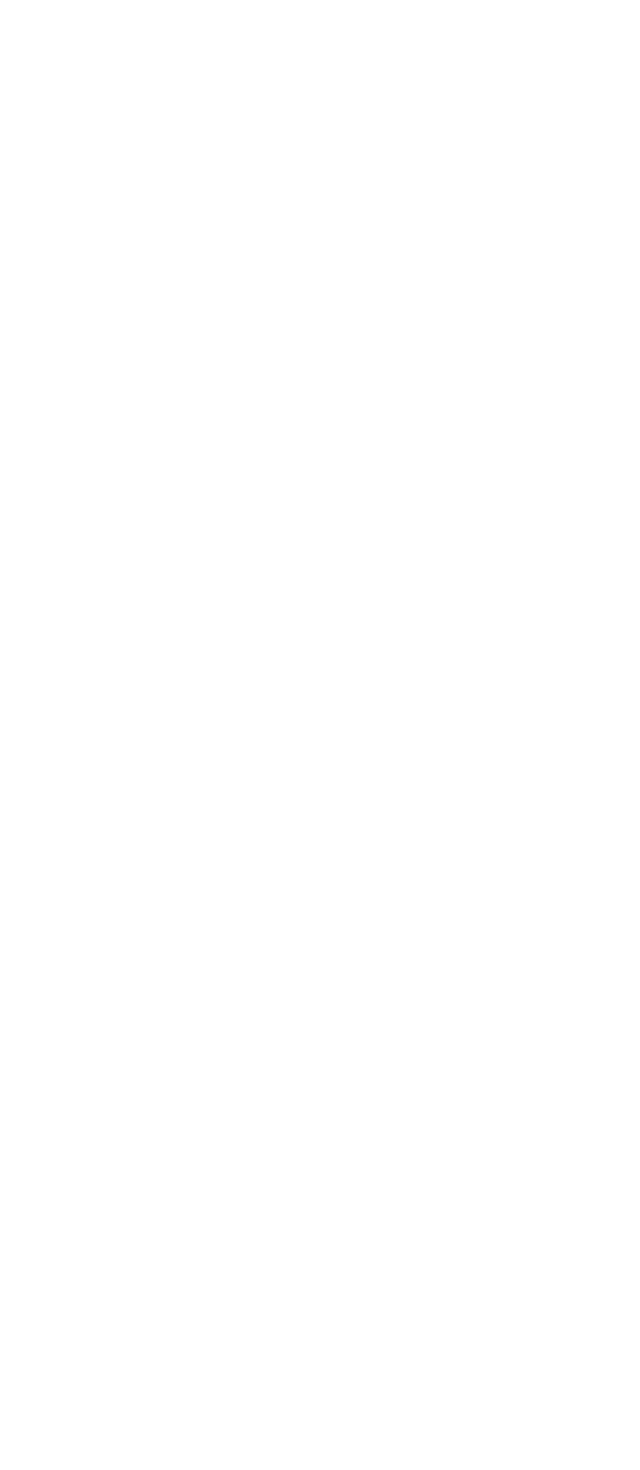
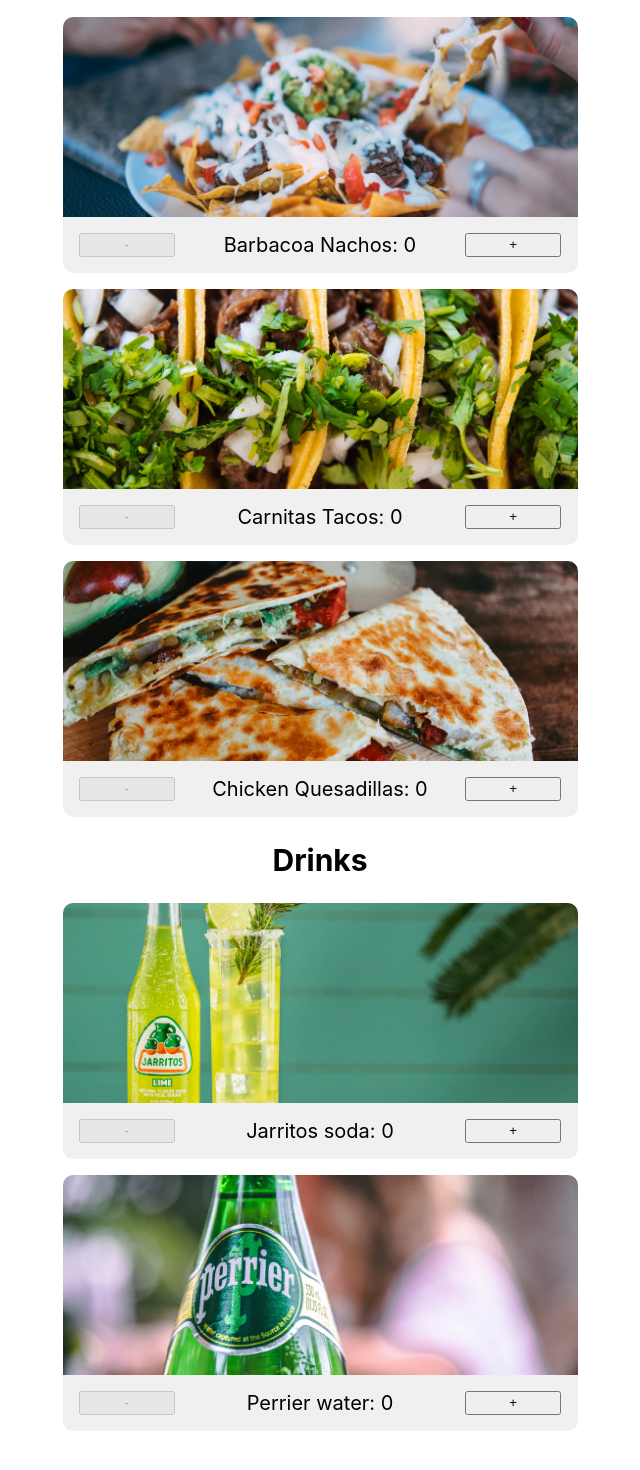
Before and after one commit to jql6/shopping-cart, a React (Create React App) app: page /menu in a window 1280 px wide. Shown: the part 278-1748 px from the top of the page, without its empty margins (320-960 px from the left). Before the commit the page ends 800 px from the top, so only its background shows below. Built offline with nearby package versions, Linux system fonts and the light colour scheme.

Commit message:
Add Menu component

```diff
--- a/src/MenuPage.js
+++ b/src/MenuPage.js
@@ -1,10 +1,12 @@
 import React from "react";
 import "./MenuPage.css";
+import Menu from "./components/Menu";
 
 function MenuPage() {
   return (
     <div className="menu-content">
       <h1 className="page-header">Menu</h1>
+      <Menu />
     </div>
   );
 }
--- a/src/components/Menu.js
+++ b/src/components/Menu.js
@@ -1,149 +1,55 @@
-// cardsDisplay.js
-import "./cardsDisplay.css";
+// Menu.js
+import "./Menu.css";
 import React, { useState } from "react";
-import AppCard from "./appCard";
-import OutcomeScreen from "./outcomeScreen";
-import cardDict from "../cardDict";
-import sampleArray from "../myFunctions";
+import ItemCard from "./ItemCard";
 
-function CardsDisplay(props) {
+// Function for generating menu item objects
+const menuItemFactory = (name, imagePath) => {
+  // Return an object with properties name and imagePath
+  return {
+    name,
+    imagePath,
+  };
+};
+
+function Menu() {
   // Create a card list
-  const [cardPool] = useState([
-    "Ace of Spades",
-    "Two of Spades",
-    "Three of Spades",
-    "Four of Spades",
-    "Five of Spades",
-    "Six of Spades",
-    "Seven of Spades",
-    "Eight of Spades",
-    "Nine of Spades",
-    "Ten of Spades",
-    "Ace of Hearts",
-    "Two of Hearts",
-    "Three of Hearts",
-    "Four of Hearts",
-    "Five of Hearts",
-    "Six of Hearts",
-    "Seven of Hearts",
-    "Eight of Hearts",
-    "Nine of Hearts",
-    "Ten of Hearts",
+  const [menuItems] = useState([
+    menuItemFactory("Barbacoa Nachos", "nachos.webp"),
+    menuItemFactory("Carnitas Tacos", "carnitas-tacos.webp"),
+    menuItemFactory("Chicken Quesadillas", "quesadillas.webp"),
   ]);
 
-  const [cardList, setCardList] = useState(sampleArray(cardPool, 6));
-
-  const [clickedCards, setClickedCards] = useState([]);
-
-  const [loseState, setLoseState] = useState(false);
-
-  const [winState, setWinState] = useState(false);
-  // Cheat mode for debugging (you get to see clicked cards)
-  const [cheat] = useState(false);
-
-  // Function used to update score values for parent component
-  const checkHighScore = (score) => {
-    // If the current score is higher than high score, update high score
-    if (props.highScoreValue < score) {
-      props.highScoreFunction(score);
-    }
-  };
-
-  const handleCardClick = (e) => {
-    // Name of the card that was clicked
-    const cardName =
-      e.target.parentElement.parentElement.querySelector(
-        ".card-text"
-      ).textContent;
-    // Check if card has been clicked
-    if (clickedCards.includes(cardName)) {
-      setLoseState(true);
-      // Reset scores
-      props.currentScoreFunction(0);
-    } else {
-      const newClickedCards = [...clickedCards, cardName];
-      setClickedCards(newClickedCards);
-      const nonClickedCards = cardPool.filter(
-        (card) => !newClickedCards.includes(card)
-      );
-      // Update scores
-      props.currentScoreFunction(props.currentScoreValue + 1);
-      checkHighScore(props.currentScoreValue + 1);
-
-      // Generate a valid, shuffled card list
-      let shuffledCardList = sampleArray(cardPool, cardList.length);
-      // Check that the shuffled card list is valid
-      let possible = false;
-      // If there is a non clicked card, then it's possible to guess correctly
-      shuffledCardList.forEach((card) => {
-        if (nonClickedCards.includes(card)) {
-          possible = true;
-        }
-      });
-
-      if (!possible) {
-        console.log(shuffledCardList);
-        // If there are no more nonClicked cards, win
-        if (nonClickedCards.length == 0) {
-          setWinState(true);
-          // Exit if win
-          return;
-        } else {
-          // Otherwise, get a valid card
-          let sampledValidCard = sampleArray(nonClickedCards, 1)[0];
-          // Replace last card with valid card
-          let newShuffledCardList = [
-            ...shuffledCardList.slice(0, cardList.length - 1),
-            sampledValidCard,
-          ];
-          // Shuffle the array
-          shuffledCardList = sampleArray(newShuffledCardList, cardList.length);
-        }
-      }
-      // Update the cardList
-      setCardList(shuffledCardList);
-    }
-  };
-
-  const resetGame = () => {
-    // Reset lose state
-    setLoseState(false);
-    setWinState(false);
-    // Reset cardList and clickedCards
-    setClickedCards([]);
-    // Shuffle the cards and reset cardList
-    setCardList(sampleArray(cardPool, cardList.length));
-  };
+  const [drinkItems] = useState([
+    menuItemFactory("Jarritos soda", "jarritos.webp"),
+    menuItemFactory("Perrier water", "perrier.webp"),
+  ]);
 
   return (
-    <div className="cards-display">
-      <OutcomeScreen
-        lose={loseState}
-        win={winState}
-        resetFunction={resetGame}
-      />
-      <div className="card-list">
-        {cardList.map((cardName) => {
+    <div className="menu">
+      <h2>Food</h2>
+      <div className="item-list">
+        {menuItems.map((item) => {
+          // item = {name, imagePath}
           return (
-            <AppCard
-              key={cardName}
-              cardSymbol={cardDict[cardName]}
-              cardText={cardName}
-              clickFunction={handleCardClick}
+            <ItemCard
+              key={item.name}
+              name={item.name}
+              id={item.name}
+              imagePath={item.imagePath}
             />
           );
         })}
       </div>
-      <div
-        className="card-list clicked-cards"
-        style={{ display: cheat ? "inline-grid" : "none" }}
-      >
-        {clickedCards.map((cardName) => {
+      <h2>Drinks</h2>
+      <div className="item-list">
+        {drinkItems.map((item) => {
           return (
-            <AppCard
-              key={`clicked-${cardName}`}
-              cardSymbol={cardDict[cardName]}
-              cardText={cardName}
+            <ItemCard
+              key={item.name}
+              name={item.name}
+              id={item.name}
+              imagePath={item.imagePath}
             />
           );
         })}
@@ -152,4 +58,4 @@ function CardsDisplay(props) {
   );
 }
 
-export default CardsDisplay;
+export default Menu;
```
